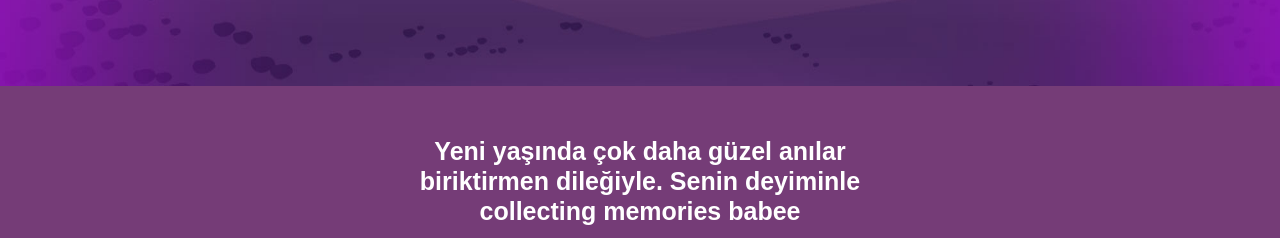
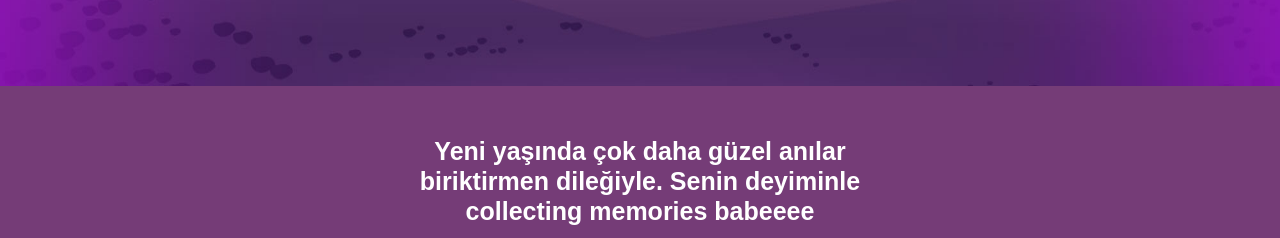
Before and after one commit to alikok1/nushinee, a plain HTML site: page index.html in a window 1280 px wide. Shown: the part 714-952 px from the top of the page. Drawn offline with Linux system fonts and the light colour scheme.

Commit message:
Update index.html

```diff
--- a/index.html
+++ b/index.html
@@ -83,7 +83,7 @@
     <div class="video-container">
 
         <div class="video-block">
-            <p>Yeni yaşında çok daha güzel anılar biriktirmen dileğiyle. Senin deyiminle collecting memories babee</p>
+            <p>Yeni yaşında çok daha güzel anılar biriktirmen dileğiyle. Senin deyiminle collecting memories babeeee</p>
             <div class="btn-item">
                 <span>İyi Ki Doğdun Fıstık</span>
             </div>
```
